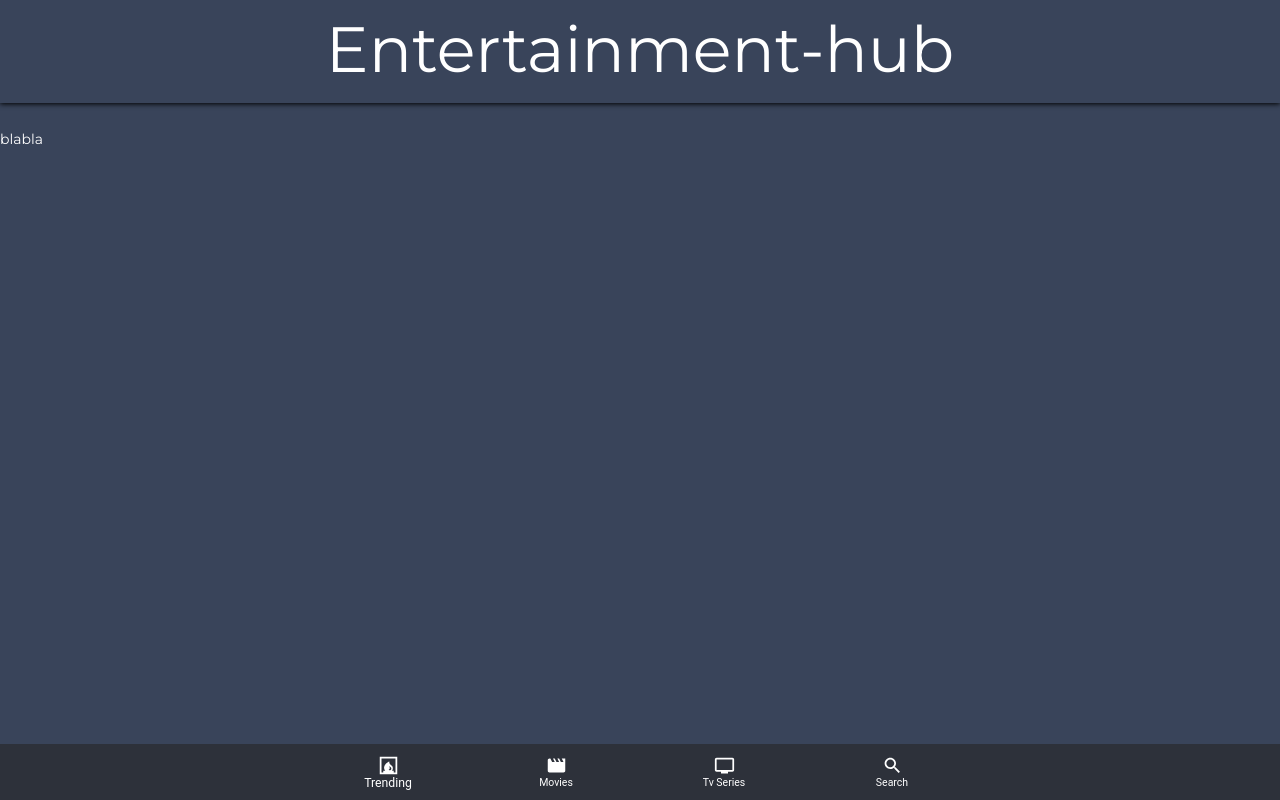
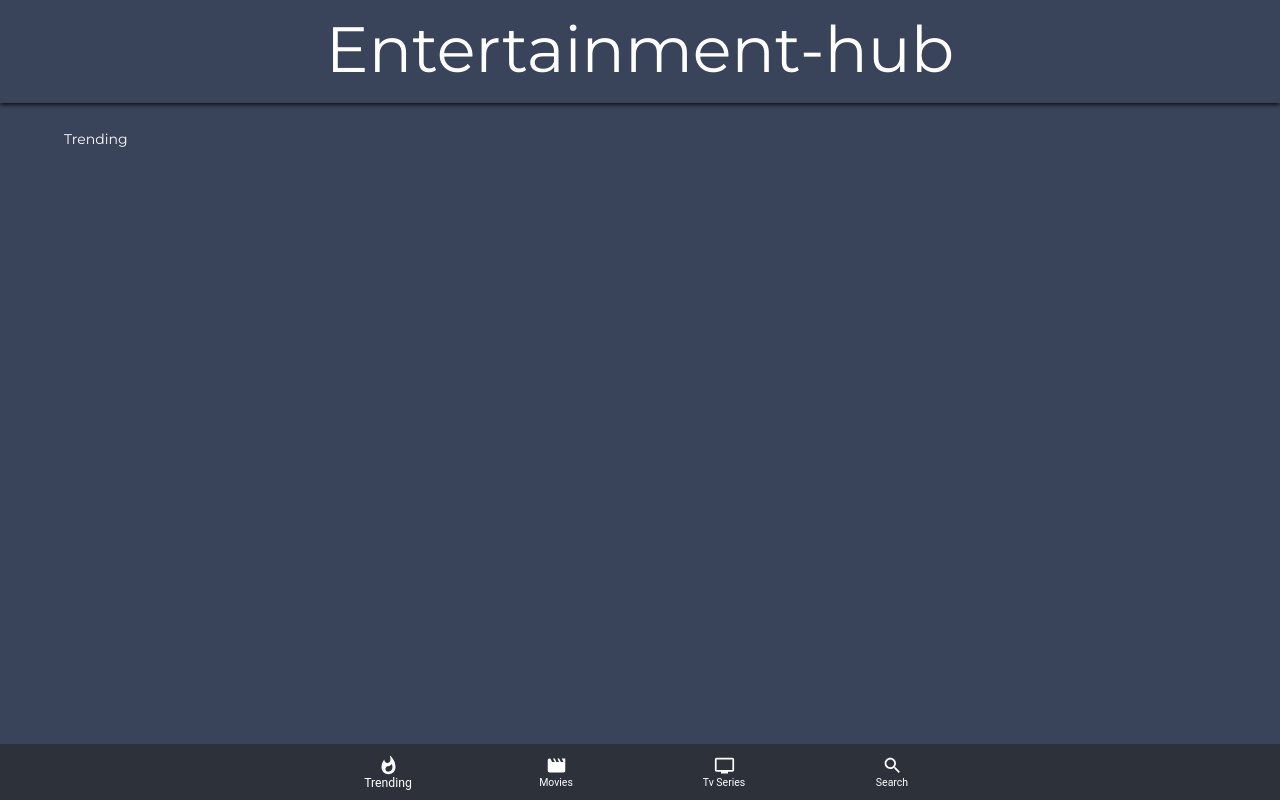
Before and after one commit to anasyoussi/entertainment-hub, a React (Create React App) app: page / in a window 1280 px wide. Built offline with nearby package versions, Linux system fonts and the light colour scheme; no server answers.

Commit message:
Add Routing & Pages(Trending, Series, Search)

```diff
--- a/src/App.js
+++ b/src/App.js
@@ -1,20 +1,36 @@
 import './App.css';
+import { BrowserRouter as Router,
+        Switch,
+        Route,
+        Link
+       } from 'react-router-dom';
 import Header from './Components/Header/Header';
-import SimpleBottomNavigation from './Components/MainNav/MainNav';
-import MainNav from './Components/MainNav/MainNav';
+import Container from '@mui/material/Container';
+import SimpleBottomNavigation from './Components/MainNav/SimpleBottomNavigation';
+import Trending from './Pages/Trending/Trending';
+import Movies from './Pages/Movies/Movies';
+import Series from './Pages/Series/Series';
+import Search from './Pages/Search/Search';
 
 function App() {
   return (
-    <>
+    <Router>
       <Header />
-      <div className="App">blabla</div>
-      {/* <SimpleBottomNavigation /> */}
-      <MainNav />
-    </>
+      <div className="App">
+         <Container>
+          <Switch>
+            <Route path="/"       component={Trending} exact/>
+            <Route path="/movies" component={Movies} />
+            <Route path="/series" component={Series} />
+            <Route path="/search" component={Search} />
+          </Switch>
+         </Container>
+      </div>
+      <SimpleBottomNavigation />
+    </Router>
   );
 }
 
 export default App;
 
-
-// https://youtu.be/vxUfx4aM5d8?t=751
+// https://youtu.be/vxUfx4aM5d8?t=2214
--- a/src/Components/MainNav/MainNav.js
+++ b/src/Components/MainNav/SimpleBottomNavigation.js
@@ -1,12 +1,13 @@
 import * as React from 'react';
-import Box from '@mui/material/Box';
+import { useEffect } from 'react';
 import BottomNavigation from '@mui/material/BottomNavigation';
 import BottomNavigationAction from '@mui/material/BottomNavigationAction';
 import Tv from '@mui/icons-material/Tv';
 import Search from '@mui/icons-material/Search';
-import Movies from '@mui/icons-material/MovieSharp';
-import Fireplace from '@mui/icons-material/Fireplace';
+import Movies from '@mui/icons-material/Movie';
+import Whatshot from '@mui/icons-material/Whatshot';
 import { makeStyles } from '@mui/styles';
+import { useHistory } from 'react-router';
 
 const useStyles = makeStyles({
   root:{
@@ -20,8 +21,19 @@ const useStyles = makeStyles({
   }
 })
 export default function SimpleBottomNavigation() {
+  const classes = useStyles() ;
   const [value, setValue] = React.useState(0);
-  const classes = useStyles() ;
+  const history = useHistory();
+
+  useEffect(() => {
+     if(value === 0) history.push('/');
+     else if(value === 1) history.push('/movies');
+     else if(value === 2) history.push('/series');
+     else if(value === 3) history.push('/search');
+  }, [value, history])
+
+
+
   return (
       <BottomNavigation
         className={classes.root}
@@ -32,7 +44,7 @@ export default function SimpleBottomNavigation() {
           setValue(newValue);
         }}
       >
-          <BottomNavigationAction style={{color: 'white', fontSize: '100px'}} label="Trending" icon={<Fireplace  />} />
+          <BottomNavigationAction style={{color: 'white', fontSize: '100px'}} label="Trending" icon={<Whatshot  />} />
           <BottomNavigationAction style={{color: 'white', fontSize: '100px'}} label="Movies" icon={<Movies />} />
           <BottomNavigationAction style={{color: 'white', fontSize: '100px'}} label="Tv Series" icon={<Tv />} />
           <BottomNavigationAction style={{color: 'white', fontSize: '100px'}} label="Search" icon={<Search />} />
--- /dev/null
+++ b/src/Pages/Movies/Movies.js
@@ -0,0 +1,9 @@
+const Movies = () => {
+    return (
+        <div>
+            <span className="pageTitle">Movies</span>
+        </div>
+    )
+}
+
+export default Movies
--- /dev/null
+++ b/src/Pages/Search/Search.js
@@ -0,0 +1,9 @@
+const Search = () => {
+    return (
+        <div>
+            <span className="pageTitle">Search</span>
+        </div>
+    )
+}
+
+export default Search
--- /dev/null
+++ b/src/Pages/Series/Series.js
@@ -0,0 +1,9 @@
+const Series = () => {
+    return (
+        <div>
+            <span className="pageTitle">Tv Series</span>
+        </div>
+    )
+}
+
+export default Series
--- /dev/null
+++ b/src/Pages/Trending/Trending.js
@@ -0,0 +1,33 @@
+import axios from "axios";
+import { useState, useEffect } from "react";
+
+const Trending = () => {
+    const [content, setContent] = useState([]);
+
+    const fetchTrending = async () => {
+        const { data } = await axios.get(
+            `https://api.themoviedb.org/3/trending/all/day?api_key=015bed65873f4bd49b5c7ce0fe0131b3`
+        );
+        console.log(data);
+        setContent(data.result)
+    }
+
+    useEffect(() => {
+        fetchTrending() ;
+    }, [])
+
+    return (
+        <div>
+            <span className='pageTitle'>Trending</span>
+            <div className='trending'>
+                {
+                    content && content.map((c) => {
+                        console.log(c)
+                    })
+                }
+            </div>
+        </div>
+    )
+}
+
+export default Trending;
```
Also changed, not shown: src/config/config.js (added, +15 -0 lines), src/Components/SingleContent/SignleContent.js (added), src/Components/SingleContent/SingleContent.css (added), 1 other file (tests, documents, lock files or other folders).
